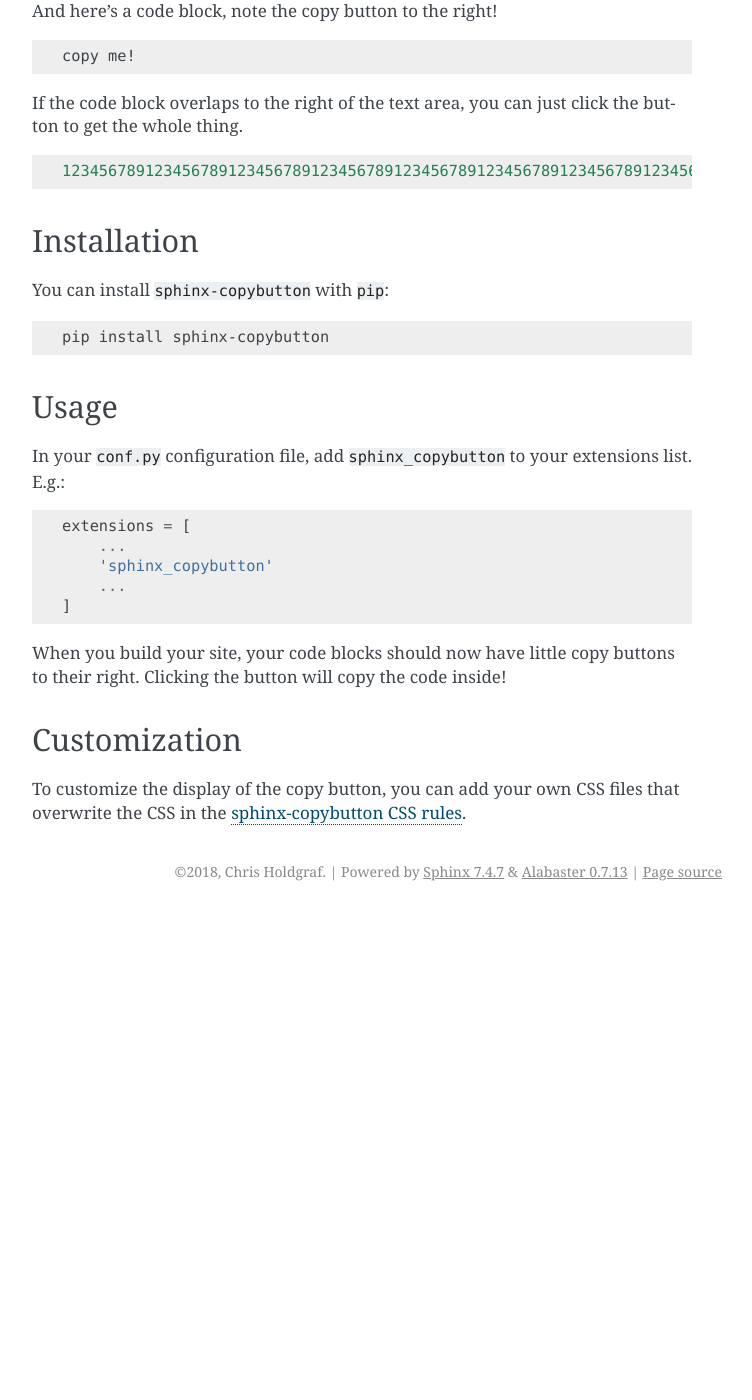
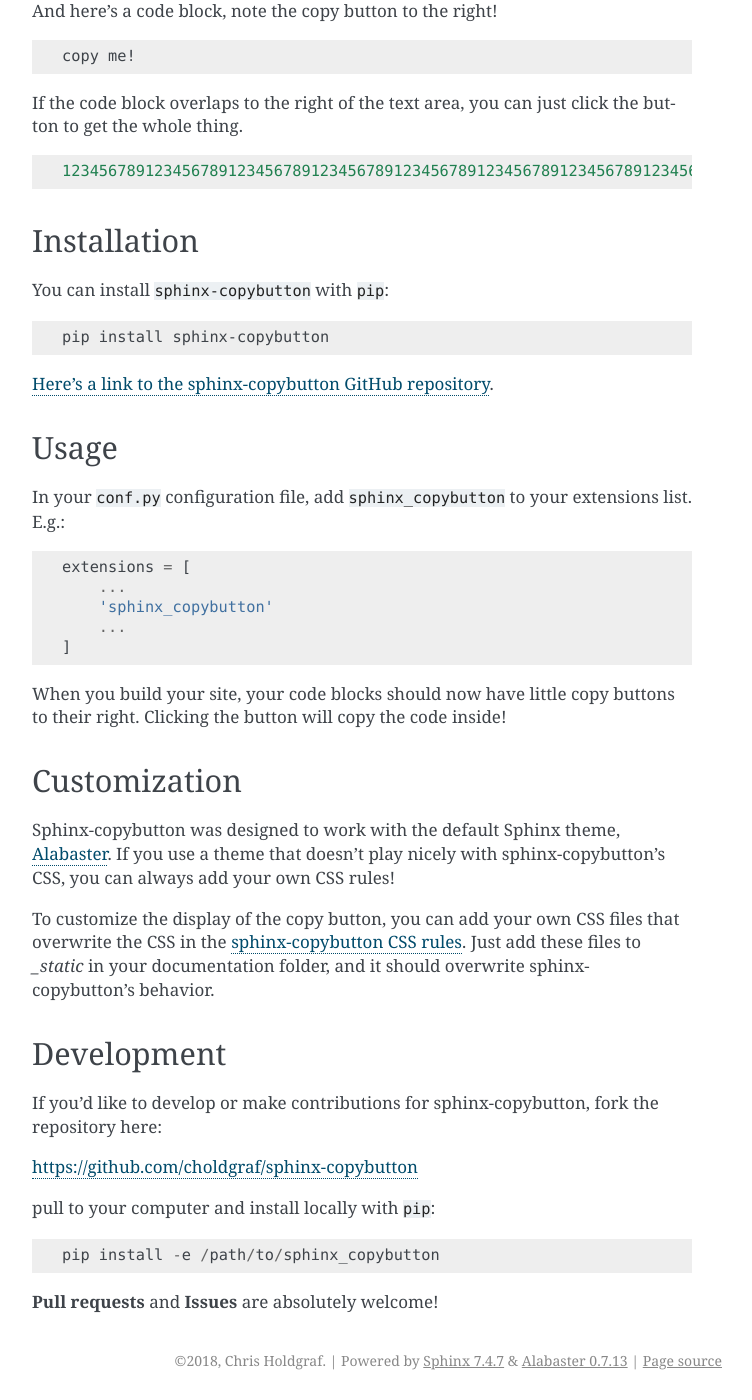
Before and after one commit to executablebooks/sphinx-copybutton, a Sphinx documentation site: the page built from doc/index.rst, in a window 1280 px wide and 1400 px high, scrolled down 504 px. Shown: the whole window, without its empty margins (388-1140 px from the left). Built offline with Sphinx 7.4.7, drawn with Linux system fonts in a browser that asks for light colours; before the commit the page ends 1415 px from its top, so only the background shows below that.

Commit message:
doc update

```diff
--- a/doc/index.rst
+++ b/doc/index.rst
@@ -31,6 +31,8 @@
 
    pip install sphinx-copybutton
 
+`Here's a link to the sphinx-copybutton GitHub repository <https://github.com/choldgraf/sphinx-copybutton>`_.
+
 Usage
 =====
 
@@ -51,6 +53,27 @@
 Customization
 =============
 
+Sphinx-copybutton was designed to work with the default Sphinx theme,
+`Alabaster <https://alabaster.readthedocs.io/en/latest/>`_. If you use a theme
+that doesn't play nicely with sphinx-copybutton's CSS, you can always add
+your own CSS rules!
+
 To customize the display of the copy button, you can add your own CSS files
 that overwrite the CSS in the
 `sphinx-copybutton CSS rules <https://github.com/choldgraf/sphinx-copybutton/blob/master/_static/copybutton.css>`_.
+Just add these files to `_static` in your documentation folder, and it should
+overwrite sphinx-copybutton's behavior.
+
+Development
+===========
+
+If you'd like to develop or make contributions for sphinx-copybutton, fork
+the repository here:
+
+https://github.com/choldgraf/sphinx-copybutton
+
+pull to your computer and install locally with ``pip``::
+
+    pip install -e /path/to/sphinx_copybutton
+
+**Pull requests** and **Issues** are absolutely welcome!
```
